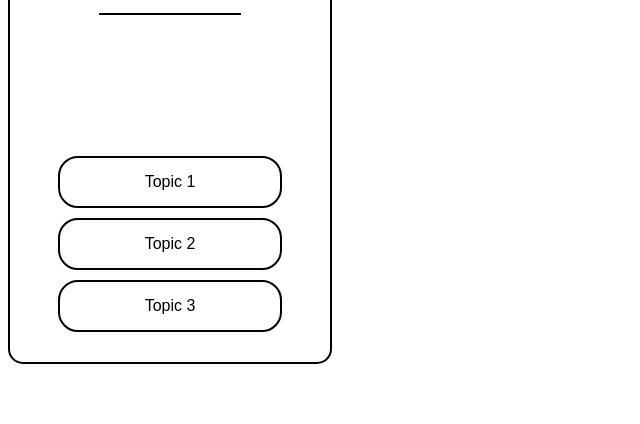
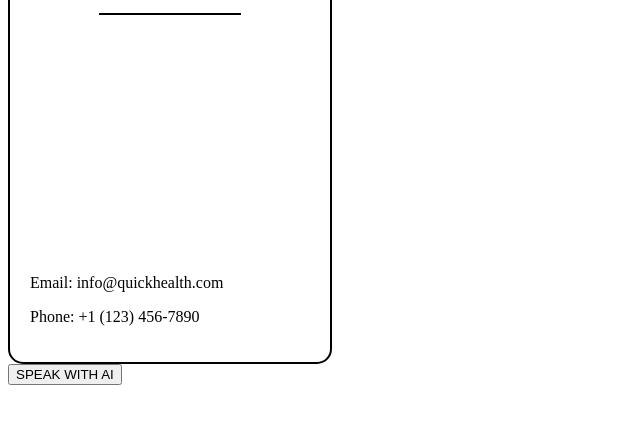
Before and after one commit to EWork957/ProjectTest.github.io, a plain HTML site: page index.html in a window 1280 px wide. Shown: the part 76-500 px from the top of the page, without its empty margins (0-640 px from the left). Drawn offline with Linux system fonts and the light colour scheme.

Commit message:
index.html

```diff
--- a/index.html
+++ b/index.html
@@ -7,18 +7,22 @@
     <link rel="stylesheet" href="styles.css">
 </head>
 <body>
-    <div class="ipad-mini">
-        <div class="header">
-            <h1>QUICK HEALTH</h1>
-            <hr class="separator">
+    <div class="container">
+        <!--IPAD-->
+        <div class="ipad-mini">
+            <!--HEADER-->
+            <div class="header">
+                <h1>QUICK HEALTH</h1>
+                <hr class="separator">
+            </div>
+            <!--FOOTER-->
+            <div class="footer">
+                <p>Email: info@quickhealth.com</p>
+                <p>Phone: +1 (123) 456-7890</p>
+            </div>
         </div>
-        <div id="processing-message" class="processing-message">Processing...</div>
-        <div id="completion-message" class="completion-message"></div>
-        <div class="buttons-container">
-            <button class="button1" onclick="processRequest('Topic 1')">Topic 1</button>
-            <button class="button2" onclick="processRequest('Topic 2')">Topic 2</button>
-            <button class="button3" onclick="processRequest('Topic 3')">Topic 3</button>
-        </div>
+        <!--CENTERED BUTTON-->
+        <button class="centered-button">SPEAK WITH AI</button>
     </div>
 
     <script src="script.js"></script>
```
